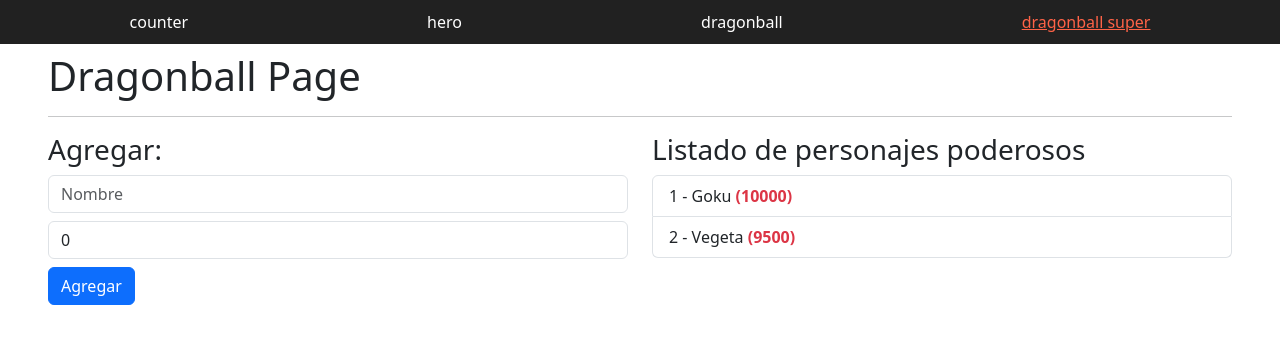
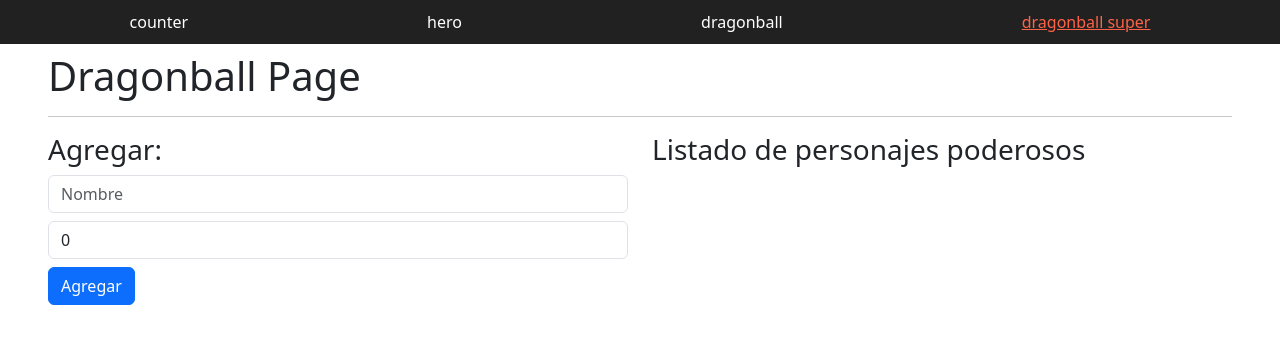
Before and after one commit to lumusitech/frontend-angular-signals-basics, an Angular app: page /dragonball-super in a window 1280 px wide. Shown: the top 344 px of the page. Built offline with nearby package versions, Linux system fonts and the light colour scheme.

Commit message:
feat: add service for manage characters and save or load them with local storage

```diff
--- a/src/app/pages/dragonball-super-page/dragonball-super-page.component.html
+++ b/src/app/pages/dragonball-super-page/dragonball-super-page.component.html
@@ -3,12 +3,14 @@
 
 <section class="row">
   <div class="col-12 col-sm-6">
-    <dragonball-add-character (addEvent)="addCharacter($event)" />
+    <dragonball-add-character
+      (addEvent)="dragonballService.addCharacter($event)"
+    />
   </div>
 
   <div class="col-12 col-sm-6">
     <dragonball-character-list
-      [characters]="characters()"
+      [characters]="dragonballService.characters()"
       listName="Listado de personajes poderosos"
     />
   </div>
--- a/src/app/pages/dragonball-super-page/dragonball-super-page.component.ts
+++ b/src/app/pages/dragonball-super-page/dragonball-super-page.component.ts
@@ -1,7 +1,7 @@
-import { Component, signal } from '@angular/core';
+import { Component, inject } from '@angular/core';
 import { AddCharacterComponent } from '../../components/dragonball/add-character/add-character.component';
 import { CharacterListComponent } from '../../components/dragonball/character-list/character-list.component';
-import type { Character } from '../../interfaces/character.interface';
+import { DragonballService } from '../../services/dragonball.service';
 
 @Component({
   selector: 'app-dragonball-super-page',
@@ -10,12 +10,5 @@
   styles: ``,
 })
 export default class DragonballSuperPageComponent {
-  characters = signal<Character[]>([
-    { id: 1, name: 'Goku', power: 10000 },
-    { id: 2, name: 'Vegeta', power: 9500 },
-  ]);
-
-  addCharacter(character: Character) {
-    this.characters.update((list) => [...list, character]);
-  }
+  dragonballService = inject(DragonballService);
 }
--- /dev/null
+++ b/src/app/services/dragonball.service.ts
@@ -0,0 +1,30 @@
+import { effect, Injectable, signal } from '@angular/core';
+import type { Character } from '../interfaces/character.interface';
+
+const loadFromLocalStorage = () => {
+  const characters = JSON.parse(localStorage.getItem('characters') || '[]');
+
+  if (!(characters instanceof Array)) return [];
+
+  return isInstanceOfCharacters(characters) ? characters : [];
+};
+
+const isInstanceOfCharacters = (characters: any[]) => {
+  return characters.every(
+    (character: any) =>
+      'id' in character && 'name' in character && 'power' in character
+  );
+};
+
+@Injectable({ providedIn: 'root' })
+export class DragonballService {
+  characters = signal<Character[]>(loadFromLocalStorage());
+
+  saveToLocalStorage = effect(() => {
+    localStorage.setItem('characters', JSON.stringify(this.characters()));
+  });
+
+  addCharacter(character: Character) {
+    this.characters.update((list) => [...list, character]);
+  }
+}
```
